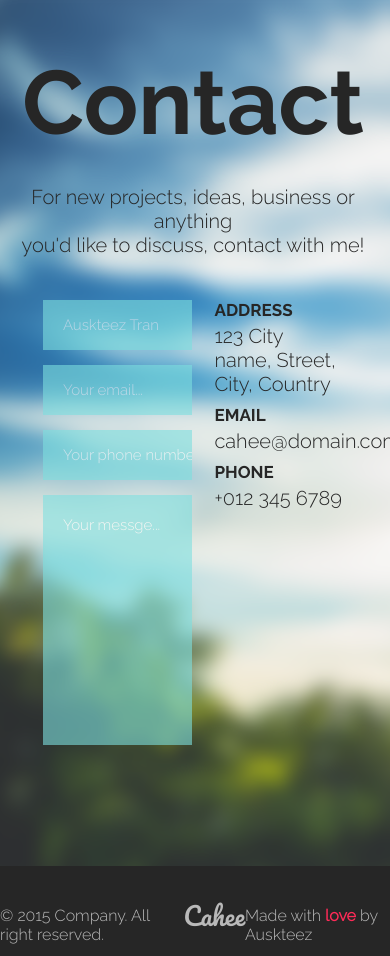
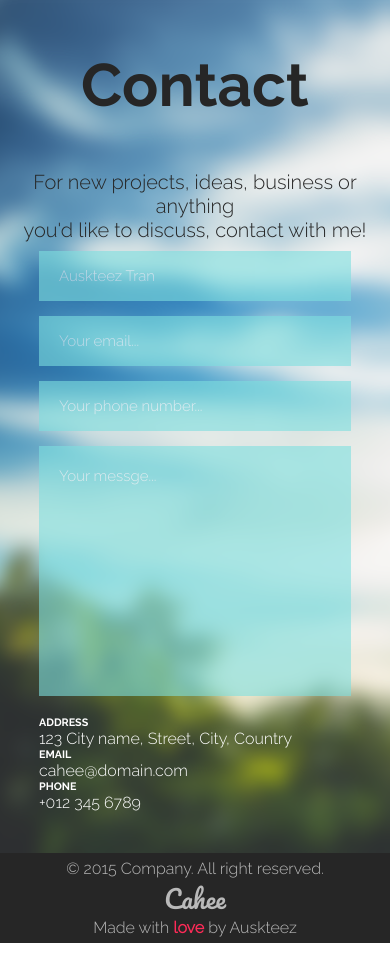
Before and after one commit to dzhelez2903/lesson-17_2, a plain HTML site: page index.html in a window 390 px wide. Drawn offline with Linux system fonts and the light colour scheme.

Commit message:
task done!!!

```diff
--- a/scss/style.scss
+++ b/scss/style.scss
@@ -24,36 +24,78 @@
   font-style: normal;
 }
 
+@media (max-width: 600px) {
+  .grid-container {
+    margin: 0 auto;
+    max-width: 600px;
+    min-width: 360px;
+    width: 100%;
+    display: grid;
+    grid-template-columns: 10% 80% 10%;
+    grid-template-rows: 251px 445px 157px;
+    gap: 0px 0px;
+    grid-template-areas:
+      "head head head"
+      ". inputs ."
+      ". contacts .";
+
+    .head {
+      h1 {
+        font-size: 60px;
+        margin-top: 50px;
+        margin-bottom: 50px;
+      }
+
+      p {
+        font-size: 20px;
+      }
+
+      :nth-child(2) {
+        margin-top: 0px;
+      }
+    }
+  }
+
+  .contacts {
+    color: rgb(255, 255, 255);
+
+    :nth-child(1) {
+      margin-top: 20px;
+    }
+  }
+
+  .bottom {
+    flex-direction: column;
+    justify-content: space-around;
+    max-width: 600px;
+    min-width: 360px;
+    width: 100%;
+  }
+}
+
+@media (min-width: 601px) {
   .grid-container {
     margin: 0 auto;
     max-width: 1500px;
-  min-width: 320px;
+    min-width: 601px;
     width: 100%;
-  background: url(../img/background.png) no-repeat;
     display: grid;
     grid-template-columns: 11% 33% 11% 33% 11%;
     grid-template-rows: 250px 616px;
     gap: 0px 0px;
     grid-template-areas:
-    "Head Head Head Head Head"
+      "head head head head head"
       ". inputs . contacts .";
 
     .head {
-    grid-area: Head;
-    text-align: center;
-
       h1 {
-      font-family: "Raleway Bold";
         font-size: 90px;
-      color: #262626;
         line-height: 65px;
         margin-top: 70px;
       }
 
       p {
-      font-family: "Raleway Light";
         font-size: 20px;
-      color: #262626;
       }
 
       :nth-child(2) {
@@ -61,11 +103,60 @@
       }
     }
 
+    .contacts {
+      grid-area: contacts;
+      color: rgb(38, 38, 38);
+
+      h6 {
+        font-size: 17px;
+        margin-bottom: 4px;
+      }
+
+      p {
+        font-size: 20px;
+        margin-bottom: 9px;
+      }
+
+      :nth-child(1) {
+        margin-top: 50px;
+      }
+    }
+  }
+
+  .bottom {
+    max-width: 1500px;
+    min-width: 601px;
+    width: 100%;
+  }
+
+  .input:nth-child(1) {
+    margin-top: 50px;
+  }
+}
+
+.grid-container {
+  background: url(../img/background.png) no-repeat;
+
+  .head {
+    grid-area: head;
+    text-align: center;
+
+    h1 {
+      font-family: "Raleway Bold";
+      color: #262626;
+    }
+
+    p {
+      font-family: "Raleway Light";
+      color: #262626;
+    }
+  }
+
   .inputs {
     grid-area: inputs;
 
     .input {
-      width: 100%;
+      width: calc(100% - 20px);
       height: 50px;
       border: none;
       background-color: rgb(125, 223, 223);
@@ -75,10 +166,6 @@
       color: rgb(255, 255, 255);
       margin-bottom: 15px;
       padding-left: 20px;
-    }
-
-    .input:nth-child(1) {
-      margin-top: 50px;
     }
 
     .input:hover {
@@ -112,33 +199,21 @@
 
     h6 {
       font-family: "Raleway Bold";
-      font-size: 17px;
-      color: rgb(38, 38, 38);
-      margin-bottom: 4px;
     }
 
     p {
       font-family: "Raleway Light";
-      font-size: 20px;
-      color: rgb(38, 38, 38);
-      margin-bottom: 9px;
-    }
-
-    :nth-child(1) {
-      margin-top: 50px;
     }
   }
 }
 
 .bottom {
   margin: 0 auto;
-  max-width: 1500px;
-  min-width: 320px;
-  width: 100%;
-  height: 90px;
+  min-height: 90px;
   display: flex;
   background-color: rgb(38, 38, 38);
   justify-content: space-around;
+  align-items: center;
 
   :nth-child(2) {
     font-family: "Pacifico";
@@ -147,7 +222,6 @@
   }
 
   p {
-    margin-top: 40px;
     font-family: "Raleway Light";
     font-size: 16px;
     color: rgb(185, 185, 185);
```
Also changed, not shown: scss/style.css, 1 other file. Lines whose indentation alone changed are shown as unchanged.
